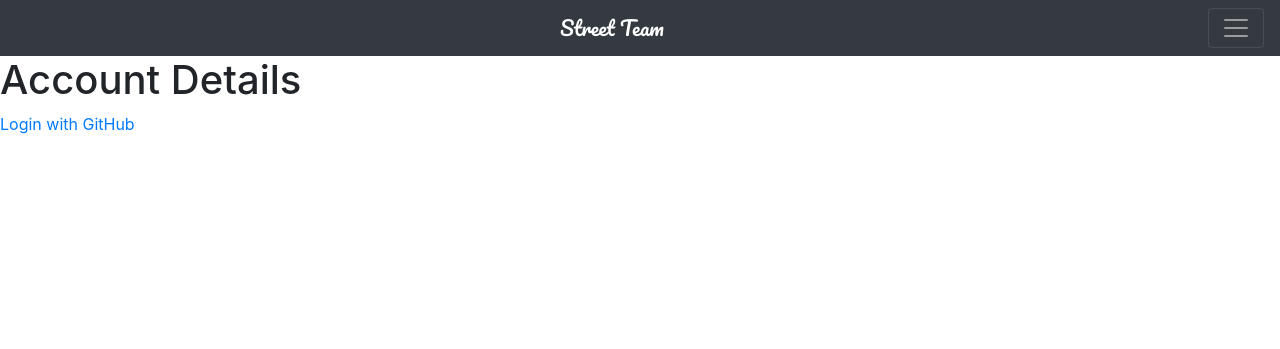
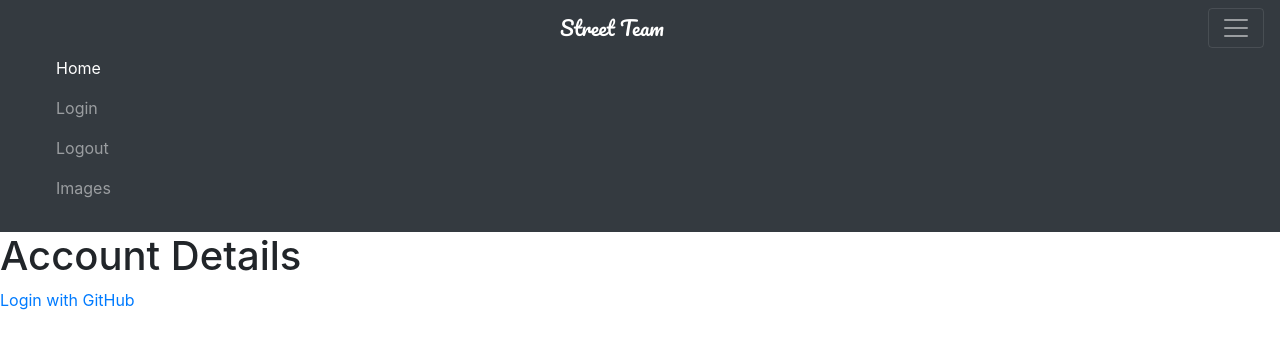
Before and after one commit to alysivji/street-team, a Django app: page / in a window 1280 px wide. Shown: the top 349 px of the page. Run offline with Django 3.2, Linux system fonts and the light colour scheme; parts of the project's set-up code (start-up, migrations or seed data) failed here and were passed over; some libraries are stand-ins or nearby versions.

Commit message:
show menu during dev

```diff
--- a/streetteam/apps/website/templates/index.html
+++ b/streetteam/apps/website/templates/index.html
@@ -1,7 +1,7 @@
 {% extends "base.html" %}
 {% load static %}
 
-{% block title %}{% endblock %}
+{% block title %}Home{% endblock %}
 
 {% block body %}
 <h1>Account Details</h1>
--- a/streetteam/templates/base.html
+++ b/streetteam/templates/base.html
@@ -18,15 +18,16 @@
 </head>
 
 <body>
+  <!-- Bootstrap Navigation -->
   <nav class="navbar navbar-dark bg-dark">
     <a class="navbar-brand mx-auto" href="/" style="font-family: Pacifico">Street Team</a>
 
+    <!-- Collapsable Hamburger Menu -->
     <button class="navbar-toggler" type="button" data-toggle="collapse" data-target="#navbarToggleExternalContent"
       aria-controls="navbarToggleExternalContent" aria-expanded="false" aria-label="Toggle navigation">
       <span class="navbar-toggler-icon"></span>
     </button>
-
-    <div class="collapse navbar-collapse" id="navbarToggleExternalContent">
+    <div class="collapse show navbar-collapse" id="navbarToggleExternalContent">
       <ul class="navbar-header">
         <ul class="navbar-nav mr-auto">
           <li class="nav-item active">
@@ -38,6 +39,9 @@
           <!-- TODO login OR logout -->
           <li class="nav-item">
             <a class="nav-link" href='{% url "logout" %}'>Logout</a>
+          </li>
+          <li class="nav-item">
+            <a class="nav-link" href='{% url "images-list" %}'>Images</a>
           </li>
         </ul>
       </ul>
```
